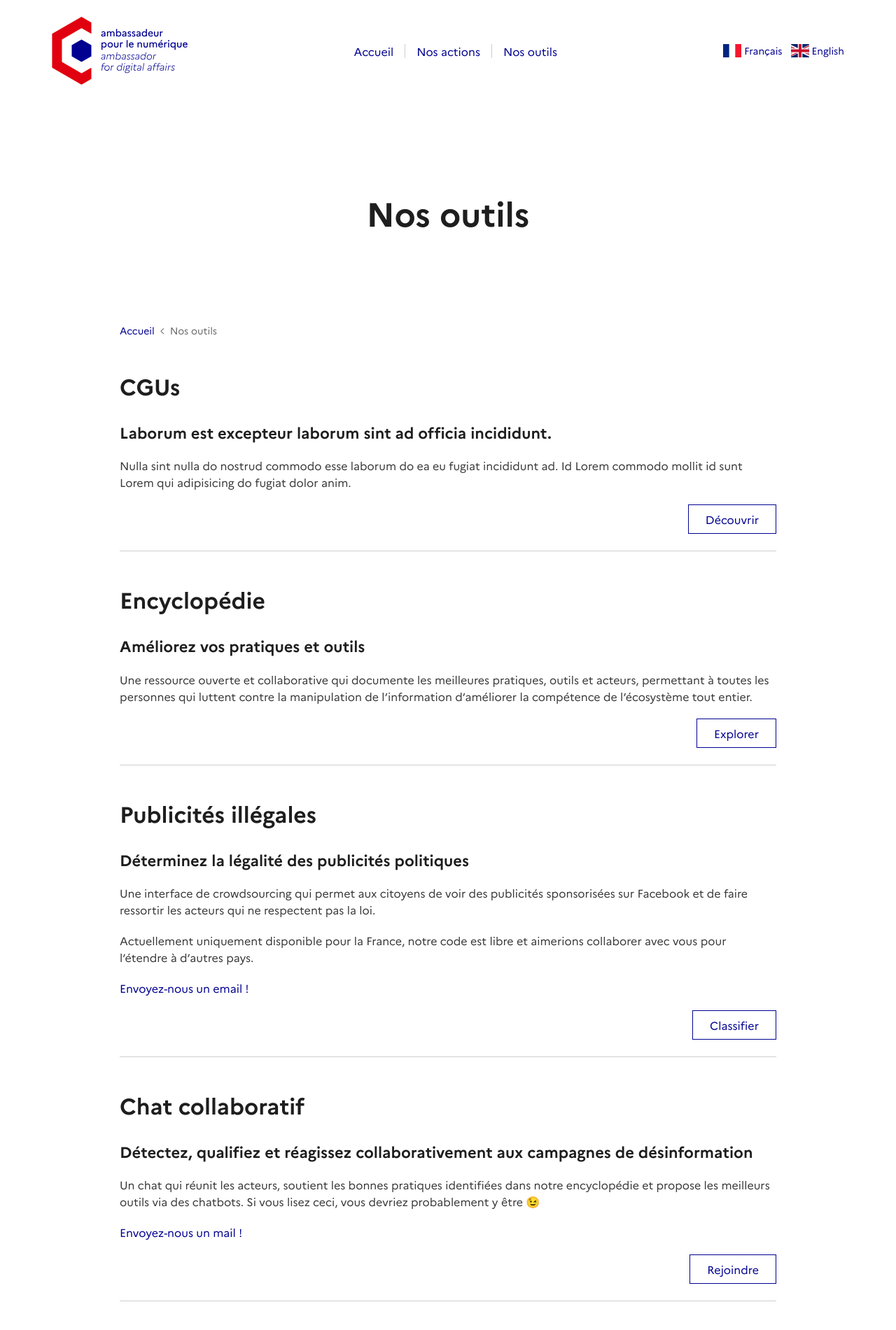
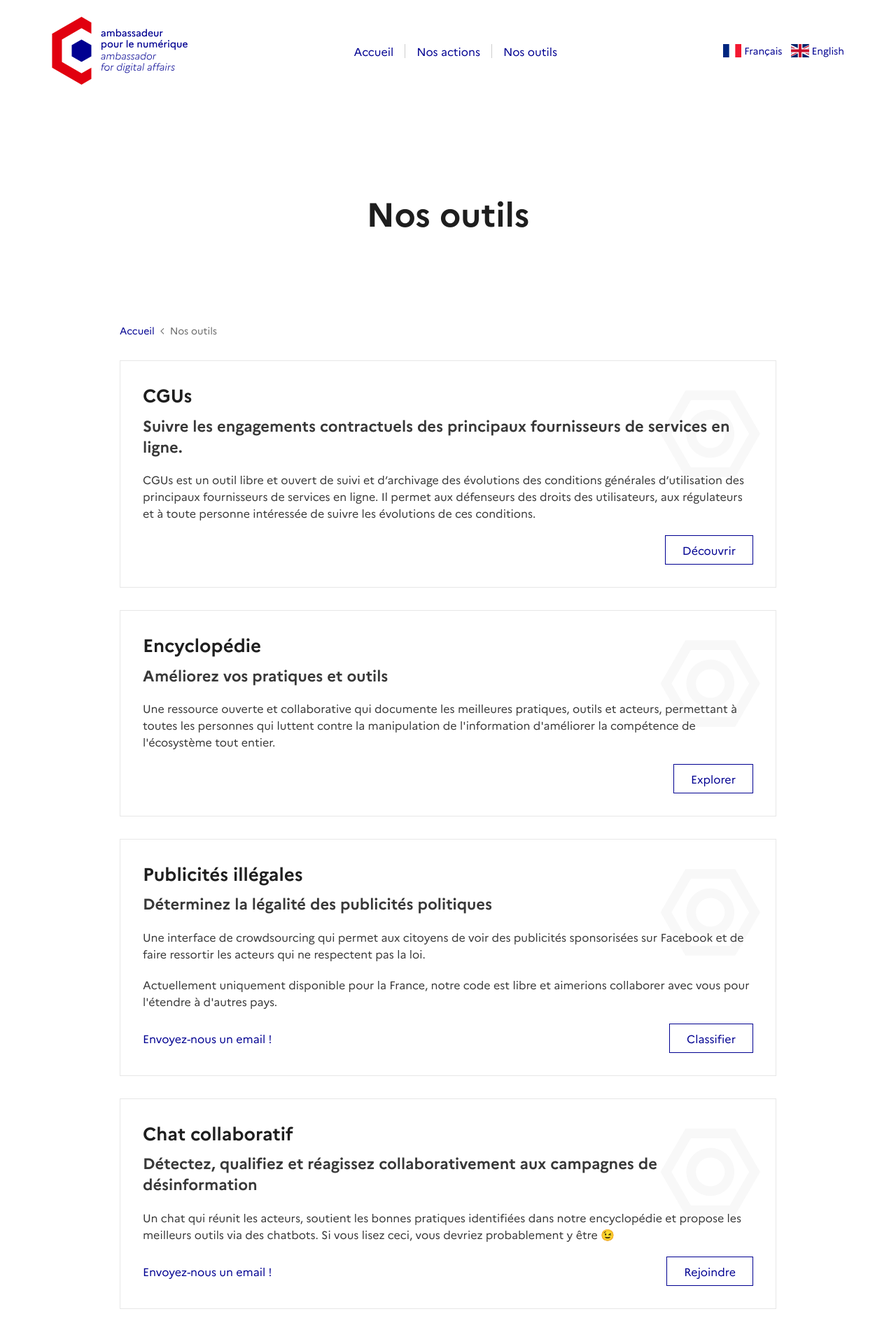
Before and after one commit to ambanum/disinfo.quaidorsay.fr, a Jekyll site: the page built from _pages/fr/nos-outils.md, in a window 1280 px wide. Shown: the top 1901 px of the page at 70% size. Built offline with Jekyll 4.4.1, drawn with Linux system fonts in a browser that asks for light colours; comment, search, counter and statistics services are not loaded; some of the changed text lies outside the part shown.

Commit message:
Improve tool page

```diff
--- /dev/null
+++ b/_includes/our-tools/tool.html
@@ -0,0 +1,35 @@
+<div class="tool">
+	{% if include.icon %}
+		<div class="tool_icon icon_{{ include.icon }}">
+			<svg>
+				<use xlink:href="#{{ include.icon }}"></use>
+			</svg>
+		</div>
+	{% endif %}
+
+	{% if include.title %}
+		<h3 class="tool_title">{{ include.title }}</h3>
+	{% endif %}
+
+	{% if include.subtitle %}
+        <h4 class="tool_subtitle">{{ include.subtitle }}</h4>
+	{% endif %}
+
+	{% if include.desc %}
+        <div class="tool_desc">{{ include.desc }}</div>
+    {% endif %}
+
+    {% if include.sublink-label or include.button-label != "" %}
+        <div class="tool_bottom">
+
+			{% if include.sublink-label %}
+				<a class="tool_sublink" href="{{ include.sublink-href }}">{{ include.sublink-label }}</a>
+          	{% endif %}
+
+          	{% if include.button-label %}
+            	<a class="tool_button button button-secondary" href="{{ include.button-href }}">{{ include.button-label }}</a>
+          	{% endif %}
+
+        </div>
+      {% endif %}
+</div>
--- a/_pages/fr/nos-outils.md
+++ b/_pages/fr/nos-outils.md
@@ -11,63 +11,46 @@ navbar_items:
 
 {% include breadcrumb.html %}
 
-## CGUs
+{% include our-tools/tool.html
+icon="tool"
+title="CGUs"
+subtitle="Suivre les engagements contractuels des principaux fournisseurs de services en ligne."
+desc="CGUs est un outil libre et ouvert de suivi et d’archivage des évolutions des conditions générales d’utilisation des principaux fournisseurs de services en ligne. Il permet aux défenseurs des droits des utilisateurs, aux régulateurs et à toute personne intéressée de suivre les évolutions de ces conditions."
+button-label="Découvrir"
+button-href="/fr/cgus" %}
 
-#### Laborum est excepteur laborum sint ad officia incididunt.
+{% include our-tools/tool.html
+icon="tool"
+title="Encyclopédie"
+subtitle="Améliorez vos pratiques et outils"
+desc="Une ressource ouverte et collaborative qui documente les meilleures pratiques, outils et acteurs, permettant à toutes les personnes qui luttent contre la manipulation de l'information d'améliorer la compétence de l'écosystème tout entier."
+button-label="Explorer"
+button-href="/encyclopedia" %}
 
-Nulla sint nulla do nostrud commodo esse laborum do ea eu fugiat incididunt ad. Id Lorem commodo mollit id sunt Lorem qui adipisicing do fugiat dolor anim.
+{% include our-tools/tool.html
+icon="tool"
+title="Publicités illégales"
+subtitle="Déterminez la légalité des publicités politiques"
+desc="<p>Une interface de crowdsourcing qui permet aux citoyens de voir des publicités sponsorisées sur Facebook et de faire ressortir les acteurs qui ne respectent pas la loi.</p><p>Actuellement uniquement disponible pour la France, notre code est libre et aimerions collaborer avec vous pour l'étendre à d'autres pays.</p>"
+sublink-label="Envoyez-nous un email !"
+sublink-href="mailto:matti.schneider@diplomatie.gouv.fr?subject=AdsLegality"
+button-label="Classifier"
+button-href="/political-ads" %}
 
-<a href="/fr/cgus" class="button button-secondary">Découvrir</a>
-{: .text-right }
+{% include our-tools/tool.html
+icon="tool"
+title="Chat collaboratif"
+subtitle="Détectez, qualifiez et réagissez collaborativement aux campagnes de désinformation"
+desc="Un chat qui réunit les acteurs, soutient les bonnes pratiques identifiées dans notre encyclopédie et propose les meilleurs outils via des chatbots. Si vous lisez ceci, vous devriez probablement y être 😉"
+sublink-label="Envoyez-nous un email !"
+sublink-href="mailto:matti.schneider@diplomatie.gouv.fr?subject=CollaborationChat"
+button-label="Rejoindre"
+button-href="/collaborate" %}
 
-- - -
-
-## Encyclopédie
-
-#### Améliorez vos pratiques et outils
-
-Une ressource ouverte et collaborative qui documente les meilleures pratiques, outils et acteurs, permettant à toutes les personnes qui luttent contre la manipulation de l'information d'améliorer la compétence de l'écosystème tout entier.
-
-<a href="/encyclopedia" class="button button-secondary">Explorer</a>
-{: .text-right }
-
-- - -
-
-## Publicités illégales
-
-#### Déterminez la légalité des publicités politiques
-
-Une interface de crowdsourcing qui permet aux citoyens de voir des publicités sponsorisées sur Facebook et de faire ressortir les acteurs qui ne respectent pas la loi.
-
-Actuellement uniquement disponible pour la France, notre code est libre et aimerions collaborer avec vous pour l'étendre à d'autres pays.
-
-<a href="mailto:matti.schneider@diplomatie.gouv.fr?subject=AdsLegality">Envoyez-nous un email !</a>
-
-<a href="/political-ads" class="button button-secondary">Classifier</a>
-{: .text-right }
-
-- - -
-
-## Chat collaboratif
-
-#### Détectez, qualifiez et réagissez collaborativement aux campagnes de désinformation
-
-Un chat qui réunit les acteurs, soutient les bonnes pratiques identifiées dans notre encyclopédie et propose les meilleurs outils via des chatbots. Si vous lisez ceci, vous devriez probablement y être 😉
-
-<a href="mailto:matti.schneider@diplomatie.gouv.fr?subject=CollaborationChat">Envoyez-nous un mail !</a>
-
-<a href="/collaborate" class="button button-secondary">Rejoindre</a>
-{: .text-right }
-
-- - -
-
-## Détection de robots
-
-#### Trouvez des clusters de robots sur Twitter
-
-Un crawler qui navigue dans les relations d’abonnement de Twitter pour identifier des groupes de comptes suspects à partir d’un compte donné. Il utilise l'API gratuite Twitter et peut donc être facilement déployé.
-
-Basé sur une annotation manuelle de plus de 400&nbsp;comptes, nous avons également utilisé cet ensemble de données pour <a href="/encyclopedia/qualification/tools#reliability-assessment">évaluer la fiabilité</a> d’outils courants de détection de bots tels que Botometer.
-
-<a href="/twitter-bot-clusters" class="button button-secondary">Lire la méthodologie</a>
-{: .text-right }
+{% include our-tools/tool.html
+icon="tool"
+title="Détection de robots"
+subtitle="Trouvez des clusters de robots sur Twitter "
+desc="<p>Un crawler qui navigue dans les relations d’abonnement de Twitter pour identifier des groupes de comptes suspects à partir d’un compte donné. Il utilise l'API gratuite Twitter et peut donc être facilement déployé. </p><p>Basé sur une annotation manuelle de plus de 400&nbsp;comptes, nous avons également utilisé cet ensemble de données pour <a href=\"/encyclopedia/qualification/tools#reliability-assessment\">évaluer la fiabilité</a> d’outils courants de détection de bots tels que Botometer.</p>"
+button-label="Lire la méthodologie"
+button-href="/twitter-bot-clusters" %}
--- a/_sass/base.scss
+++ b/_sass/base.scss
@@ -24,6 +24,8 @@ html {
 	/* set base font-size to equiv "10px", which is adapted to rem unit */
 	font-size: calc(1em * 0.625);
 	/* IE9-IE11 math fixing. See http://bit.ly/1g4X0bX */
+
+	scroll-behavior: smooth;
 }
 
 body {
--- a/_sass/components/page.scss
+++ b/_sass/components/page.scss
@@ -13,7 +13,7 @@
 		padding-bottom: 64px;
 	}
 
-	h1 {
+	> h1 {
 		text-align: center;
 		@include grid(9, 8);
 		margin-right: auto;
@@ -25,23 +25,23 @@
 		}
 	}
 
-	h2 {
+	> h2 {
 		margin-top: 48px;
 	}
 
-	h3 {
+	> h3 {
 		margin-top: 40px;
 	}
 
-	h4 {
+	> h4 {
 		margin-top: 32px;
 	}
 
-	p {
+	> p {
 		margin-top: 20px;
 	}
 
-	ul {
+	>  ul {
 		margin-top: 20px;
 		margin-left: 20px;
 		list-style-type: circle;
@@ -51,7 +51,7 @@
 		}
 	}
 
-	ol {
+	> ol {
 		margin-top: 20px;
 		margin-left: 20px;
 
@@ -69,7 +69,7 @@
 		}
 	}
 
-	dl {
+	> dl {
 		padding: 24px 24px 0 24px;
 
 		dt {
@@ -88,14 +88,14 @@
 		}
 	}
 
-	hr {
+	> hr {
 		border: 0;
 		height: 1px;
 		background-color: $color-g400;
 		margin-top: 24px;
 	}
 
-	iframe {
+	> iframe {
 		width: 100%;
 	}
 
@@ -105,13 +105,13 @@
 		display: block;
 	}
 
-	pre {
+	> pre {
 		margin-top: 16px;
 		padding: 16px;
 		background-color: $color-g100
 	}
 
-	code {
+	> code {
 		background-color: $color-g100;
 		padding: 24px;
 		font-family: monospace;
@@ -119,7 +119,7 @@
 		word-break: normal;
 	}
 
-	table:not(.c3-tooltip) {
+	> table:not(.c3-tooltip) {
 		margin-top: 24px;
 		width: 100%;
 		border-collapse: collapse;
@@ -192,7 +192,7 @@
 		}
 	}
 
-	blockquote {
+	> blockquote {
 		padding: 8px 16px;
 		margin-top: 16px;
 		position: relative;
--- /dev/null
+++ b/_sass/components/tool.scss
@@ -0,0 +1,43 @@
+.tool{
+	border:1px solid $color-g300;
+	padding: $gridGutterWidth;
+	margin-top: $gridGutterWidth;
+	position: relative;
+}
+
+.tool_icon{
+	position: absolute;
+	right:$gridGutterWidth;
+	top:$gridGutterWidth;
+
+	> svg{
+		width:124px;
+		height:144px;
+		fill: $color-g100;
+	}
+}
+
+.tool_subtitle{
+	margin-top: 12px;
+	position: relative;
+}
+
+.tool_desc{
+	margin-top: 20px;
+	position: relative;
+
+	p + p{
+		margin-top: 20px;
+	}
+}
+
+.tool_bottom{
+	position: relative;
+	margin-top: 20px;
+	display: flex;
+	align-items: center;
+}
+
+.tool_button{
+	margin-left: auto;
+}
--- a/_sass/elements/title.scss
+++ b/_sass/elements/title.scss
@@ -18,7 +18,7 @@ h2 {
 
 h3 {
 	@extend .font-mariannebold;
-	font-size: 2.4rem;
+	font-size: 2.6rem;
 	color: $color-g800;
 	line-height: 1.25;
 }
@@ -26,7 +26,7 @@ h3 {
 h4 {
 	@extend .font-mariannebold;
 	font-size: 2.2rem;
-	color: $color-g800;
+	color: $color-g700;
 	line-height: 1.375
 }
 
--- a/assets/css/style.scss
+++ b/assets/css/style.scss
@@ -36,6 +36,7 @@
 @import "./components/ctabloc.scss";
 @import "./components/chart.scss";
 @import "./components/datatables.scss";
+@import "./components/tool.scss";
 
 //Utilities
 @import "./utils/utilities.scss";
```
Also changed, not shown: _pages/en/our-tools.md (+39 -43 lines).
